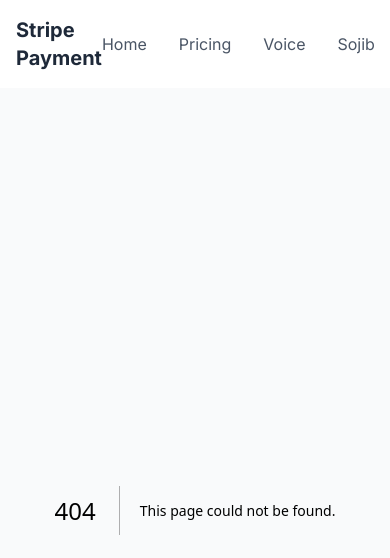
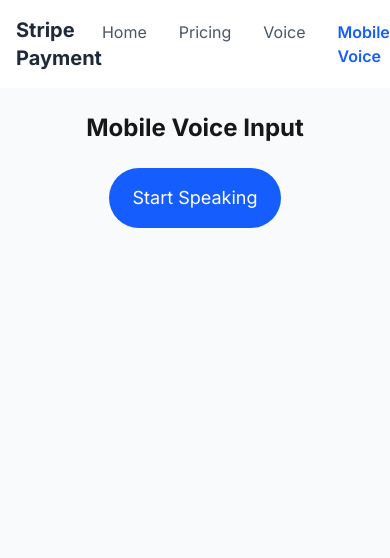
Before and after one commit to mdabdulkyum1/stripe-payment, a Next.js app: page /mobileVoice in a window 390 px wide. Before the commit this address had no page. Shown: the top 558 px of the page. Built offline with nearby package versions, Linux system fonts and the light colour scheme.

Commit message:
add mobile voice

```diff
--- a/src/app/components/Navbar.jsx
+++ b/src/app/components/Navbar.jsx
@@ -27,8 +27,8 @@ export default function Navbar() {
             <Link href="/voice" className={`${isActive('/voice')} transition-colors duration-200`}>
               Voice
             </Link>
-            <Link href="/sojib" className={`${isActive('/voice')} transition-colors duration-200`}>
-              Sojib
+            <Link href="/mobileVoice" className={`${isActive('/mobileVoice')} transition-colors duration-200`}>
+              Mobile Voice
             </Link>
           </div>
         </div>
--- /dev/null
+++ b/src/app/mobileVoice/page.jsx
@@ -0,0 +1,104 @@
+"use client";
+import { useRef, useState } from "react";
+
+export default function MobileVoicePage() {
+  const [listening, setListening] = useState(false);
+  const [text, setText] = useState("");
+  const [interim, setInterim] = useState("");
+  const [error, setError] = useState("");
+
+  const recognitionRef = useRef(null);
+
+  const startListening = () => {
+    const SpeechRecognition =
+      window.SpeechRecognition || window.webkitSpeechRecognition;
+
+    if (!SpeechRecognition) {
+      setError("Speech recognition not supported in this browser");
+      return;
+    }
+
+    const recognition = new SpeechRecognition();
+    recognitionRef.current = recognition;
+
+    recognition.continuous = false; // mobile stable
+    recognition.interimResults = true;
+    recognition.lang = "en-US"; // change bn-BD if needed
+
+    recognition.onresult = (event) => {
+      let finalText = "";
+      let interimText = "";
+
+      for (let i = event.resultIndex; i < event.results.length; i++) {
+        const transcript = event.results[i][0].transcript;
+
+        if (event.results[i].isFinal) finalText += transcript + " ";
+        else interimText += transcript;
+      }
+
+      if (finalText) {
+        setText(prev => prev + finalText);
+        setInterim("");
+      } else {
+        setInterim(interimText);
+      }
+    };
+
+    recognition.onerror = (e) => {
+      setError("Error: " + e.error);
+      setListening(false);
+    };
+
+    recognition.onend = () => {
+      setListening(false);
+    };
+
+    recognition.start();
+    setListening(true);
+    setError("");
+  };
+
+  const stopListening = () => {
+    recognitionRef.current?.stop();
+    setListening(false);
+  };
+
+  const clearText = () => {
+    setText("");
+    setInterim("");
+  };
+
+  return (
+    <div className="max-w-md mx-auto p-6 text-center">
+      <h1 className="text-2xl font-bold mb-6">Mobile Voice Input</h1>
+
+      <button
+        onClick={listening ? stopListening : startListening}
+        className={`px-6 py-4 rounded-full text-white text-lg ${
+          listening ? "bg-red-600" : "bg-blue-600"
+        }`}
+      >
+        {listening ? "Stop Listening" : "Start Speaking"}
+      </button>
+
+      {error && <p className="mt-4 text-red-600">{error}</p>}
+
+      {(text || interim) && (
+        <div className="mt-6 bg-gray-100 p-4 rounded">
+          <h2 className="font-semibold mb-2">Speech Text:</h2>
+          <p>
+            {text}
+            <span className="text-gray-400 italic">{interim}</span>
+          </p>
+
+          <button
+            onClick={clearText}
+            className="mt-3 px-4 py-2 bg-gray-700 text-white rounded"
+          >
+            Clear
+          </button>
+        </div>
+      )}
+    </div>
+  );
+}
```
